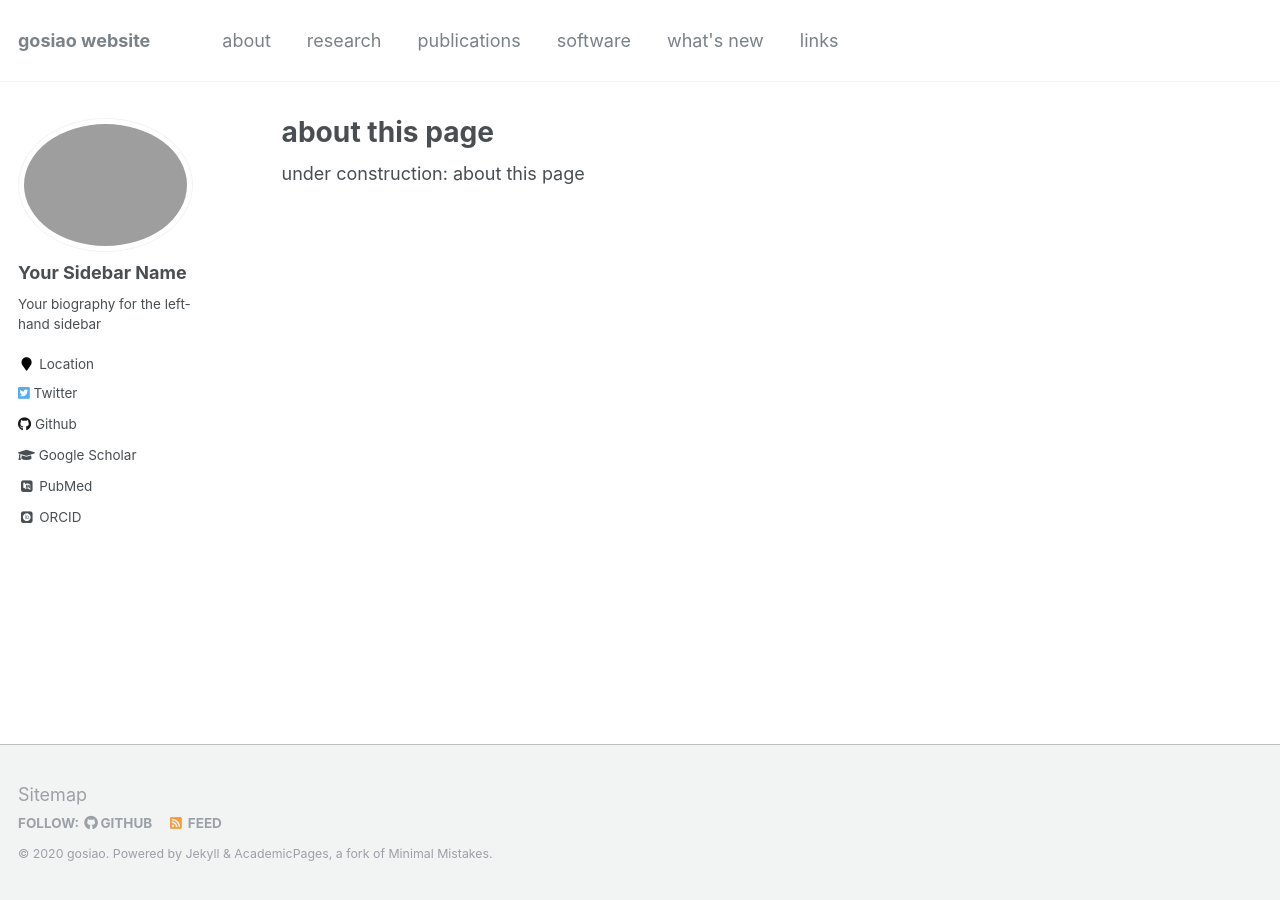
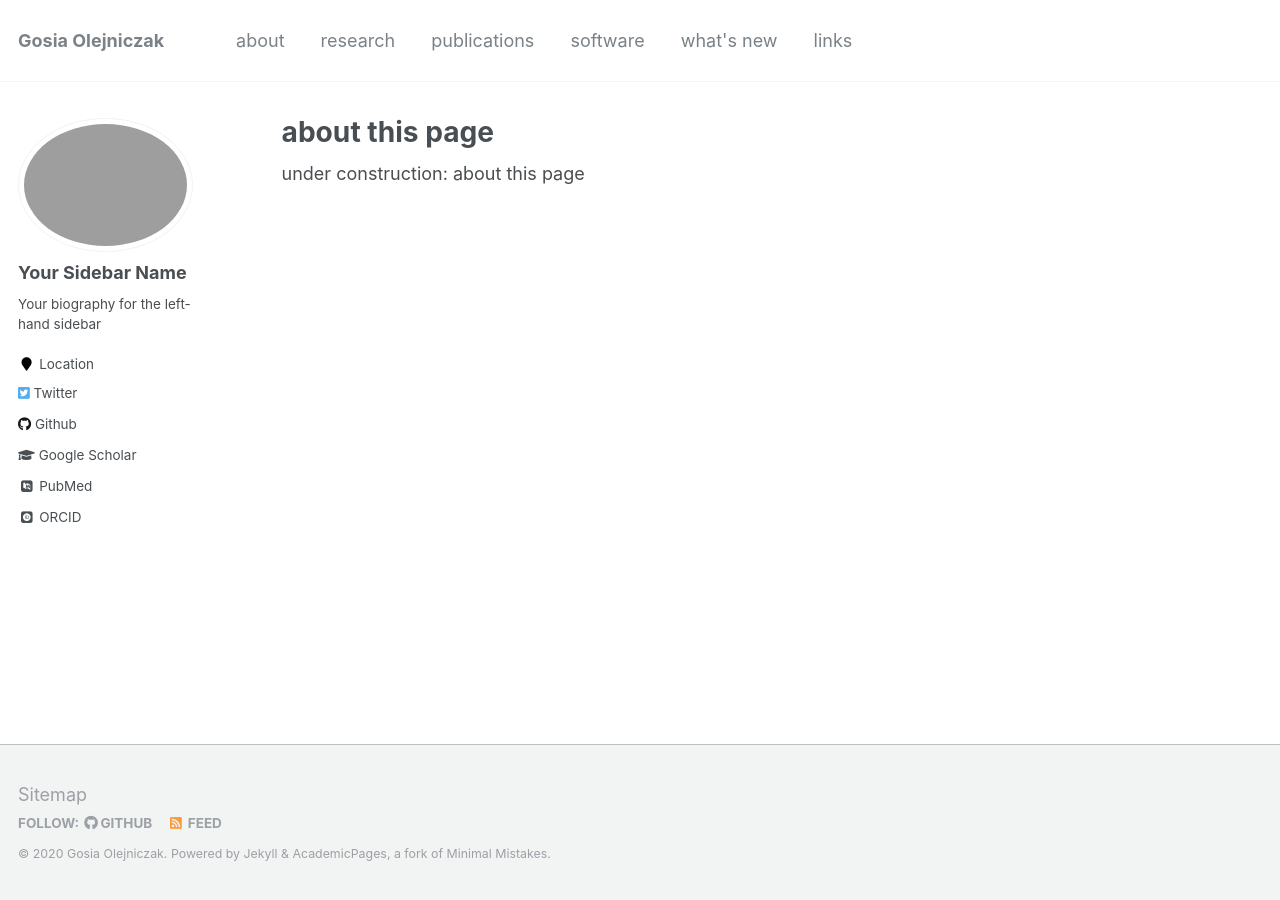
Before and after one commit to gosiao/gosiao.github.com, a Jekyll site: the page built from _pages/about.md, in a window 1280 px wide. Built offline with Jekyll 4.4.1, drawn with Linux system fonts in a browser that asks for light colours; some web fonts are replaced.

Commit message:
update my name

```diff
--- a/_config.yml
+++ b/_config.yml
@@ -7,9 +7,9 @@
 
 # Site Settings
 locale                   : "en-US"
-title                    : "gosiao website"
+title                    : "Gosia Olejniczak"
 title_separator          : "-"
-name                     : &name "gosiao"
+name                     : &name "Gosia Olejniczak"
 description              : &description "work webpage"
 url                      : https://gosiao.github.io
 baseurl                  : "" # the subpath of your site, e.g. "/blog"
```
